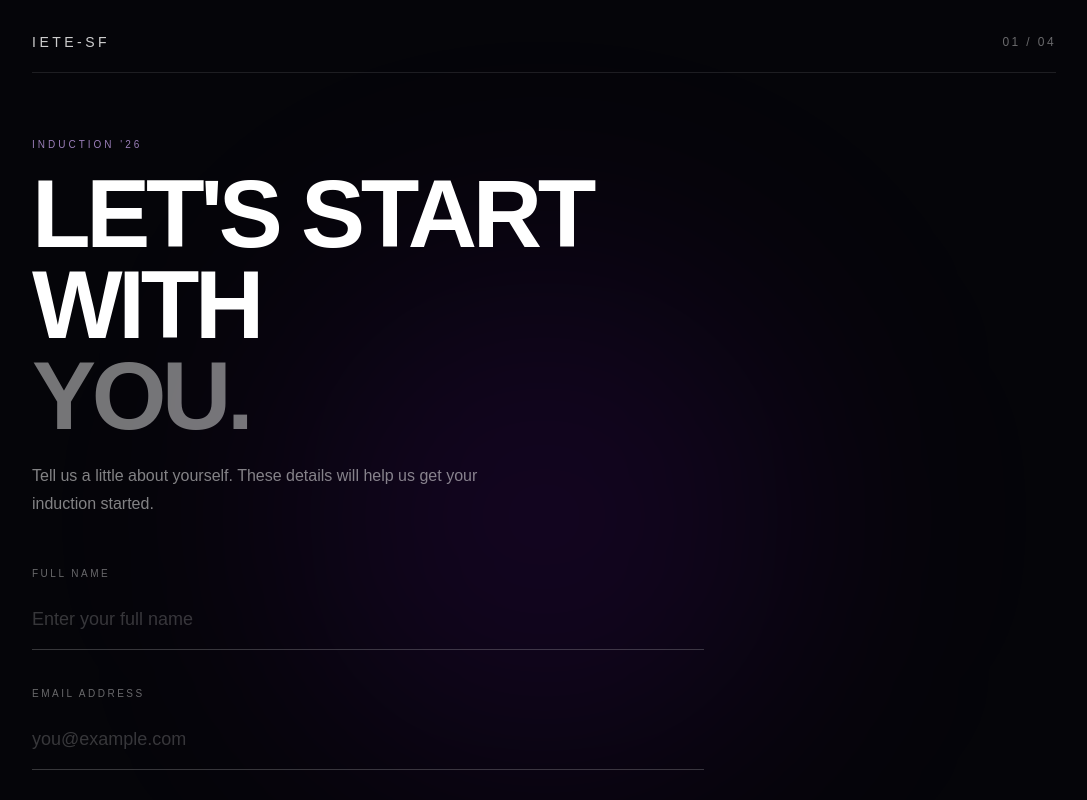
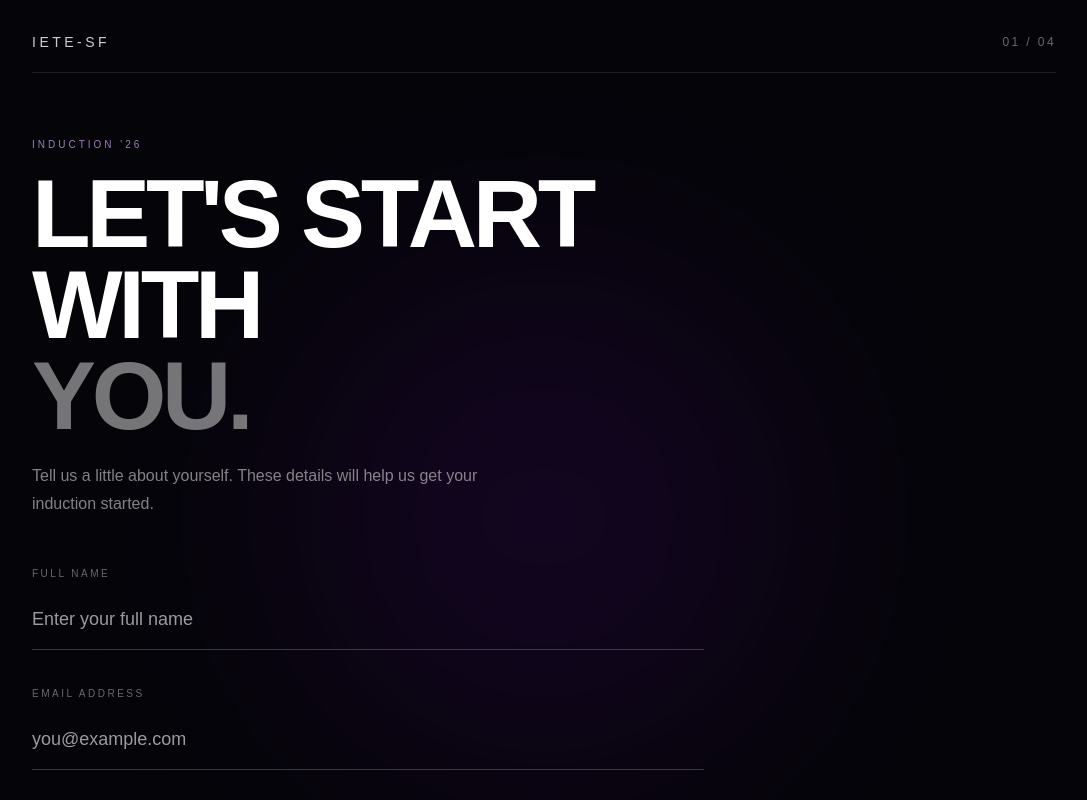
Before and after one commit to shivashishd753/iete-induction-26, a Next.js app: page /induction in a window 1280 px wide. Shown: the top 800 px of the page, without its empty margins (96-1183 px from the left). Built offline with nearby package versions, Linux system fonts and the light colour scheme.

Commit message:
Improve form placeholder visibility

```diff
--- a/src/app/induction/page.js
+++ b/src/app/induction/page.js
@@ -814,7 +814,7 @@ const step2Valid =
     text-white
     outline-none
     transition-colors
-    placeholder:text-white/20
+    placeholder:text-white/60
     sm:py-4
     sm:text-lg
     ${
```
